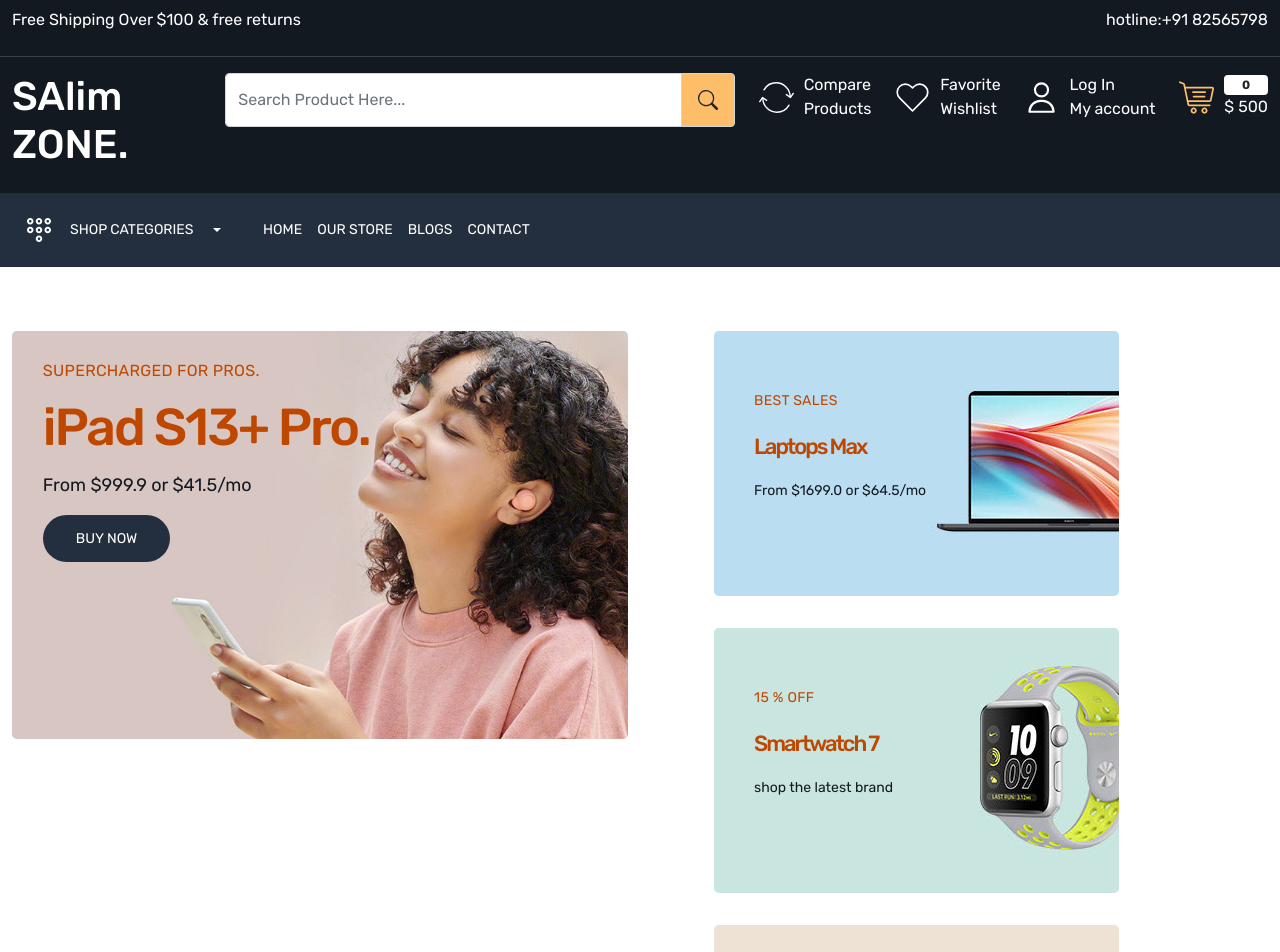
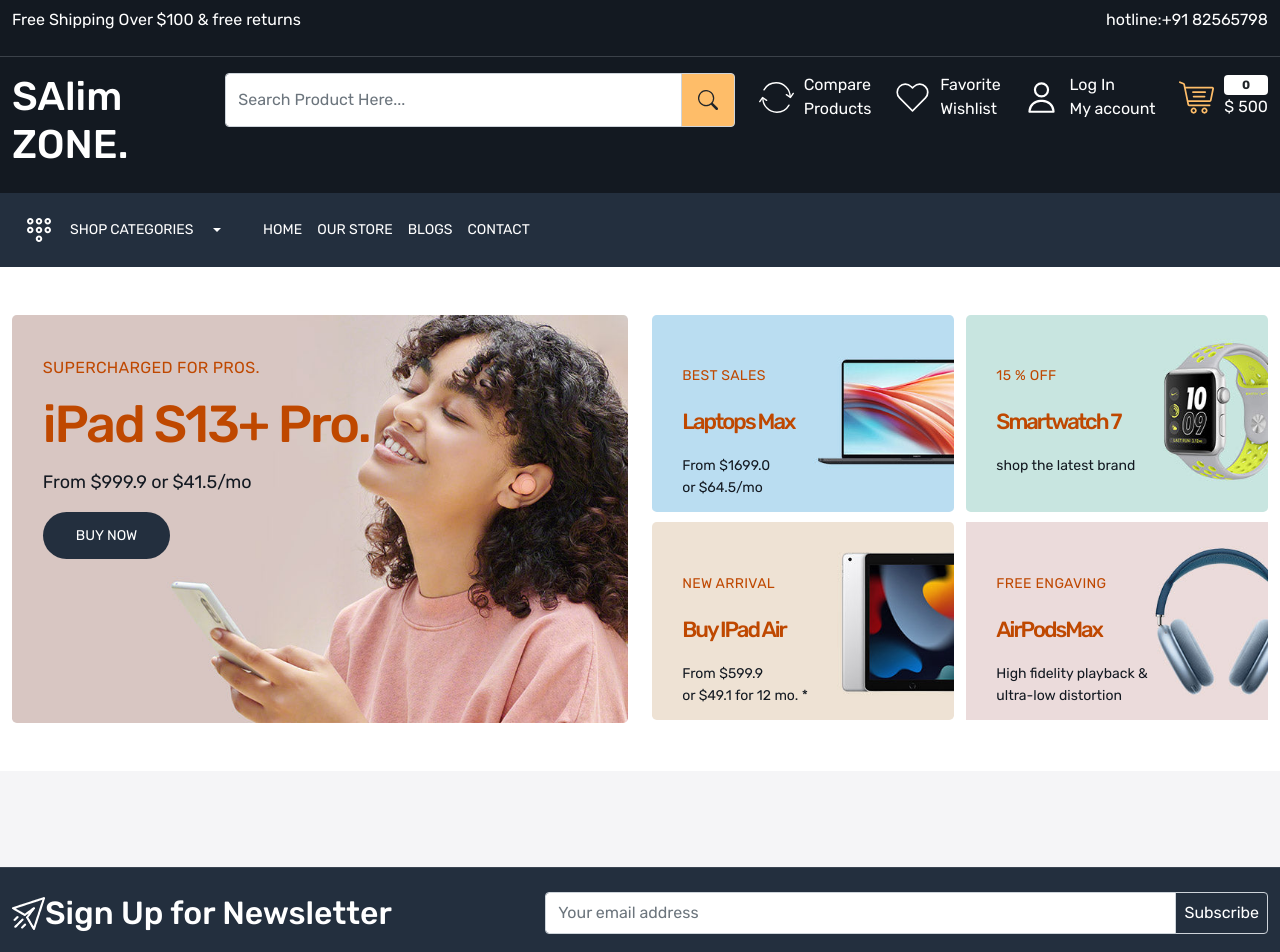
Before and after one commit to sloomabh/e-shopy, a React (Vite) app in the folder Frontend/: page / in a window 1280 px wide. Shown: the top 952 px of the page. Built offline with nearby package versions, Linux system fonts and the light colour scheme.

Commit message:
continue with the Home component

```diff
--- a/Frontend/src/index.css
+++ b/Frontend/src/index.css
@@ -51,6 +51,7 @@
   --color-febd69: #febd69;
   --color-232f3e: #232f3e;
   --color-bf4800: #bf4800;
+  --color-f5f5f7: #f5f5f7;
 }
 
 /* Home page  start */
@@ -112,4 +113,13 @@
   letter-spacing: 0.4;
   color: var(--color-131921);
 }
+.small-banner {
+  width: 49%;
+}
+/* Home wrapper 2  */
+.home-wrapper-2 {
+  background-color: var(--color-f5f5f7);
+}
+
+/* Home wrapper 2   ends*/
 /* Home page ends  */
--- a/Frontend/src/pages/Home.tsx
+++ b/Frontend/src/pages/Home.tsx
@@ -6,7 +6,7 @@
         <div className="container-xxl">
           <div className="row">
             <div className="col-6">
-              <div className="main-banner py-3 position-relative">
+              <div className="main-banner  position-relative">
                 <img
                   src="/src/images/main-banner-1.jpg"
                   alt="banner"
@@ -23,8 +23,8 @@
               </div>
             </div>
             <div className="col-6">
-              <div className="d-flex flex-wrap justify-content-between align-items-center">
-                <div className="small-banner-content  position-relative  py-3">
+              <div className="d-flex flex-wrap  gap-10 justify-content-between align-items-center">
+                <div className="small-banner  position-relative  ">
                   <img
                     src="/src/images/catbanner-01.jpg"
                     alt="banner"
@@ -33,10 +33,13 @@
                   <div className="small-banner-content position-absolute">
                     <h4>BEST SALES</h4>
                     <h5>Laptops Max</h5>
-                    <p>From $1699.0 or $64.5/mo</p>
+                    <p>
+                      From $1699.0 <br />
+                      or $64.5/mo
+                    </p>
                   </div>
                 </div>
-                <div className="small-banner-content  position-relative  py-3">
+                <div className="small-banner  position-relative  ">
                   <img
                     src="/src/images/catbanner-02.jpg"
                     alt="banner"
@@ -51,7 +54,7 @@
                   </div>
                 </div>
 
-                <div className="small-banner-content  position-relative  py-3">
+                <div className="small-banner position-relative  ">
                   <img
                     src="/src/images/catbanner-03.jpg"
                     alt="banner"
@@ -60,10 +63,12 @@
                   <div className="small-banner-content position-absolute">
                     <h4>NEW ARRIVAL</h4>
                     <h5>Buy IPad Air</h5>
-                    <p>From $599.9 or $49.1 for 12 mo. *</p>
+                    <p>
+                      From $599.9 <br /> or $49.1 for 12 mo. *
+                    </p>
                   </div>
                 </div>
-                <div className="small-banner-content  position-relative  py-3">
+                <div className="small-banner  position-relative  ">
                   <img
                     src="/src/images/catbanner-04.jpg"
                     alt="banner"
@@ -83,6 +88,21 @@
           </div>
         </div>
       </section>
+      <section className="home-wrapper-2 py-5">
+        <div className="container-xxl">
+          <div className="row">
+            <div className="col-12">
+              <div className="services d-flex align-items-center justify-content-between ">
+                <div></div>
+                <div></div>
+                <div></div>
+                <div></div>
+                <div></div>
+              </div>
+            </div>
+          </div>
+        </div>
+      </section>
     </>
   )
 }
```
Also changed, not shown: 1 other file (tests, documents, lock files or other folders).
